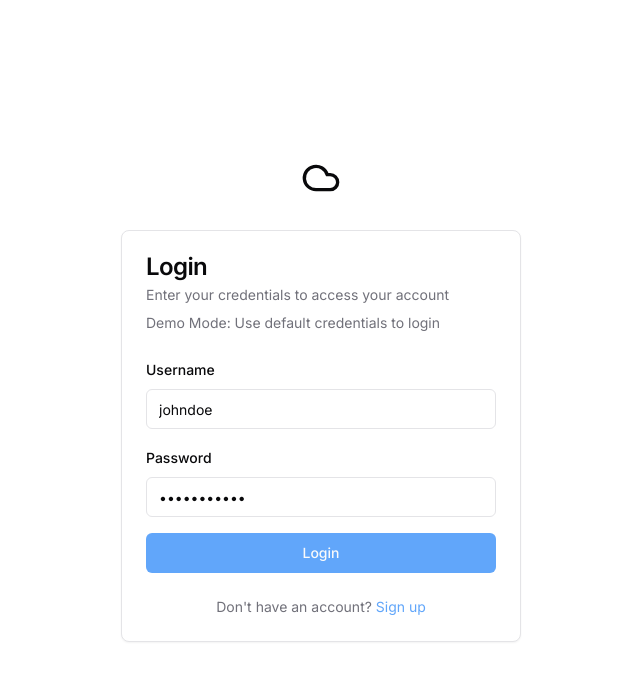
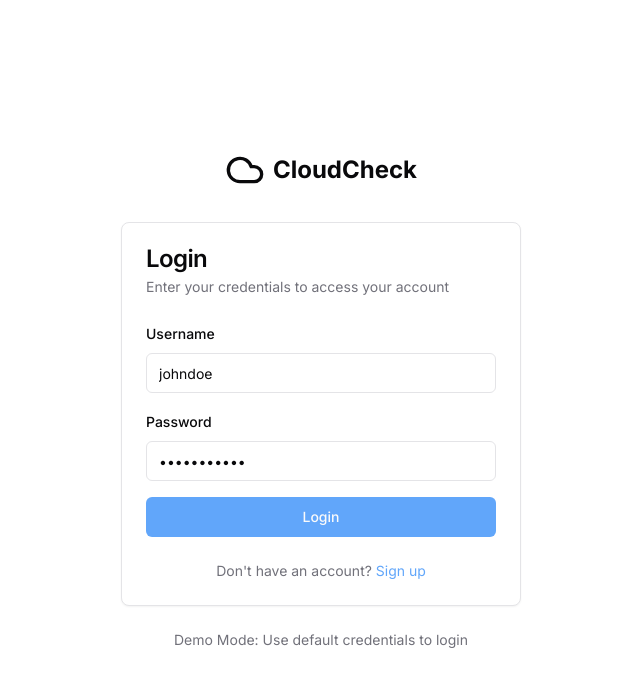
Before and after one commit to jiaweing/cloudcheck-frontend, a Next.js app: page /login in a window 1280 px wide. Shown: the top 686 px of the page, without its empty margins (319-959 px from the left). Built offline with nearby package versions, Linux system fonts and the light colour scheme; no server answers; what google-protobuf, grpc-web would draw is missing.

Commit message:
feat: Added app name to auth screens

```diff
--- a/src/app/(auth)/layout.tsx
+++ b/src/app/(auth)/layout.tsx
@@ -10,8 +10,9 @@ export default function AuthLayout({
   return (
     <div className="min-h-screen flex flex-col sm:justify-center items-center pt-6 sm:pt-0 bg-background">
       <div className="w-full sm:max-w-md px-6 py-4 overflow-hidden">
-        <div className="mb-8 flex justify-center">
+        <div className="mb-8 flex justify-center items-center gap-2">
           <Cloud size={40} />
+          <p className="text-2xl font-bold">CloudCheck</p>
         </div>
         {children}
       </div>
--- a/src/app/(auth)/login/page.tsx
+++ b/src/app/(auth)/login/page.tsx
@@ -86,16 +86,12 @@ export default function LoginPage() {
   }
 
   return (
+    <>
       <Card>
         <CardHeader>
           <CardTitle>Login</CardTitle>
           <CardDescription>
             Enter your credentials to access your account
-          {process.env.NEXT_PUBLIC_DEMO_MODE === "true" && (
-            <p className="mt-2 text-sm text-muted-foreground">
-              Demo Mode: Use default credentials to login
-            </p>
-          )}
           </CardDescription>
         </CardHeader>
         <CardContent>
@@ -154,5 +150,11 @@ export default function LoginPage() {
           </p>
         </CardFooter>
       </Card>
+      {process.env.NEXT_PUBLIC_DEMO_MODE === "true" && (
+        <p className="mt-6 text-sm text-muted-foreground text-center">
+          Demo Mode: Use default credentials to login
+        </p>
+      )}
+    </>
   );
 }
```
Lines whose indentation alone changed are shown as unchanged.
